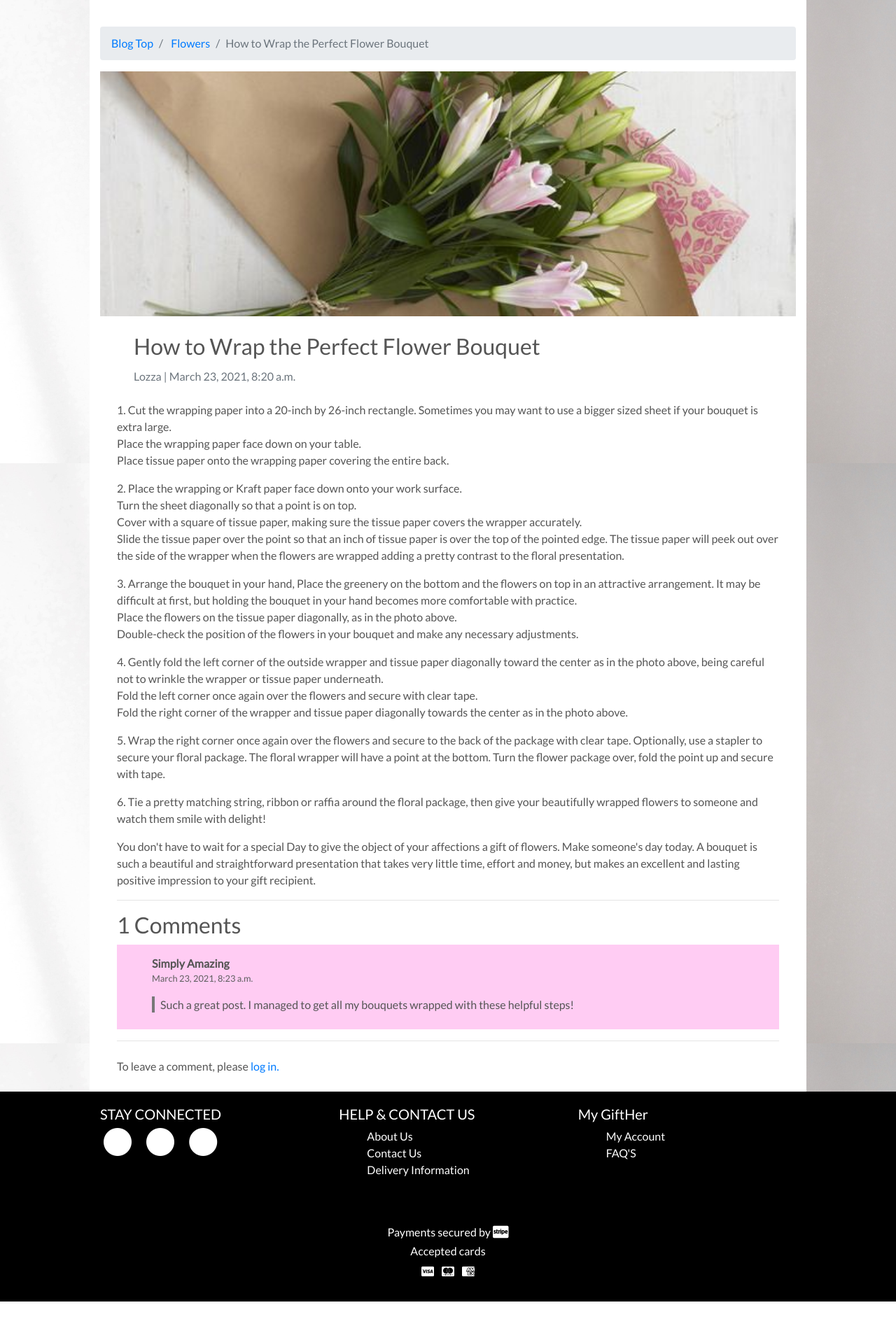
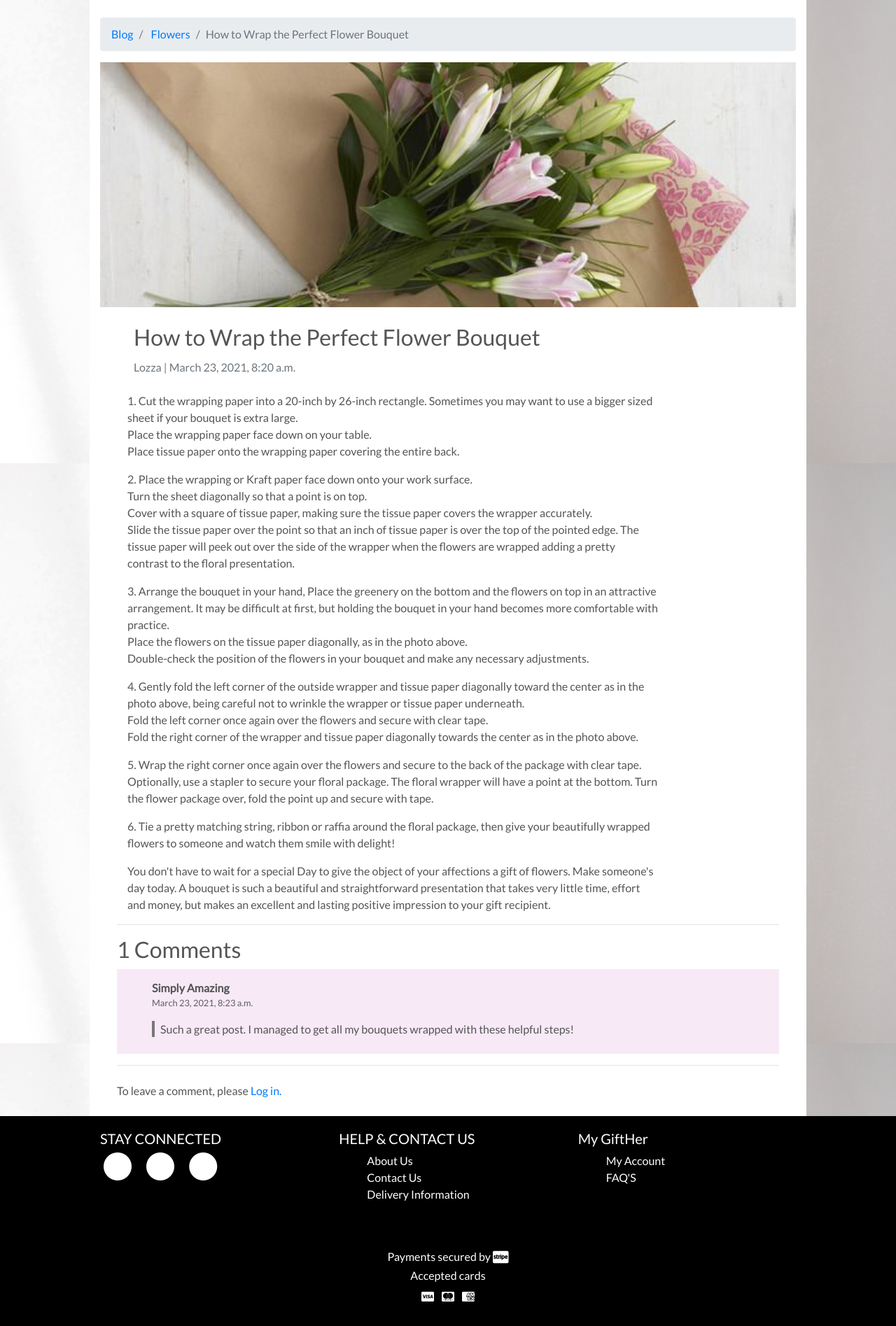
Before and after one commit to LRomero2/gift_her, a Django app: a page that uses blog/templates/blog/post_detail.html in a window 1280 px wide. Shown: the part 167-2062 px from the top of the page at 70% size. Before the commit the page ends 2027 px from the top, so only its background shows below. Run offline with Django 3.2, Linux system fonts and the light colour scheme; data comes from the database, SQL or seed files in the repository; some libraries are stand-ins or nearby versions.

Commit message:
Finished styling the blod detail page where the article is displayed.

```diff
--- a/blog/templates/blog/post_detail.html
+++ b/blog/templates/blog/post_detail.html
@@ -5,7 +5,7 @@
 		<div class="col-12 text-center">
 			<ul class="breadcrumb breadcrumb-custom">
 				<li class="breadcrumb-item">
-					<a href="{% url 'blog' %}">Blog Top</a>
+					<a href="{% url 'blog' %}">Blog</a>
 				</li>
 				<li class="breadcrumb-item">
 					<a href="{% url 'category_view' blog_post.category %}">{{ blog_post.category }}</a>
@@ -30,7 +30,7 @@
                         </span>
                     {% endif %}
                 </div>
-                <div class="mt-2">
+                <div class="col-10">
                     <div class="card-text">{{ blog_post.content|linebreaks }}</div>
                 </div>
                 <hr>
@@ -79,7 +79,7 @@
                     {% else %}
                         <div class="mt-4">
                             <p>To leave a comment, please
-                                <a href="{% url 'account_login' %}">log in.</a>
+                                <a href="{% url 'account_login' %}">Log in.</a>
                             </p>
                         </div>
                     {% endif %}
--- a/static/css/base.css
+++ b/static/css/base.css
@@ -461,7 +461,7 @@ color:black;
 /** Blog **/
 /* Blog landing page */
 #blog-detail{
-    padding-top:16%;
+    padding-top:15%;
     background: white;
 }
 
@@ -581,7 +581,7 @@ color:black;
 
 .users-comment {
     padding: 15px 50px;
-    background-color: #ffc9f3ee;
+    background-color: #f7e7f5e5;
 }
 
 .comment-name {
```
